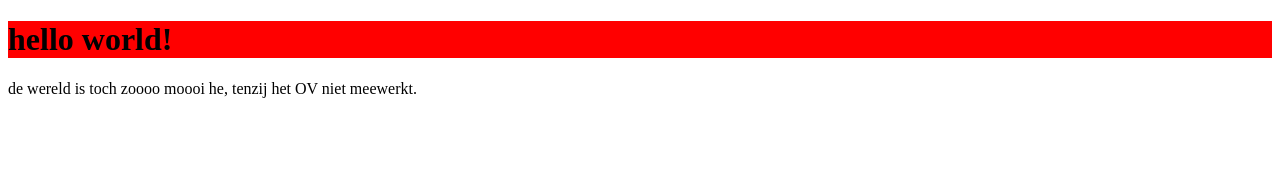
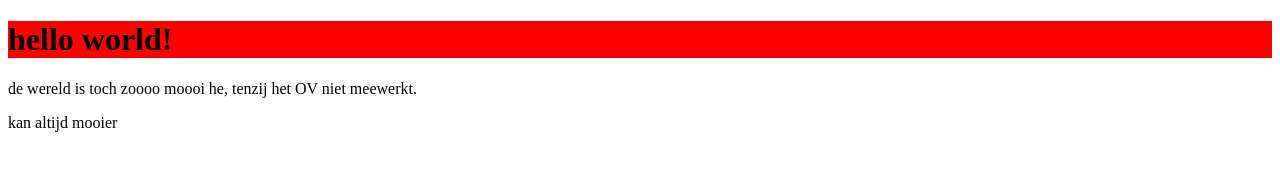
Before and after one commit to S-Barnhoorn/workshop-git, a plain HTML site: page index.html in a window 1280 px wide. Drawn offline with Linux system fonts and the light colour scheme.

```diff
--- a/index.html
+++ b/index.html
@@ -10,5 +10,7 @@
 
 <p>de wereld is toch zoooo moooi he, tenzij het OV niet meewerkt.</p>
 
+<p>kan altijd mooier</p>
+
 </body>
 </html>
```
